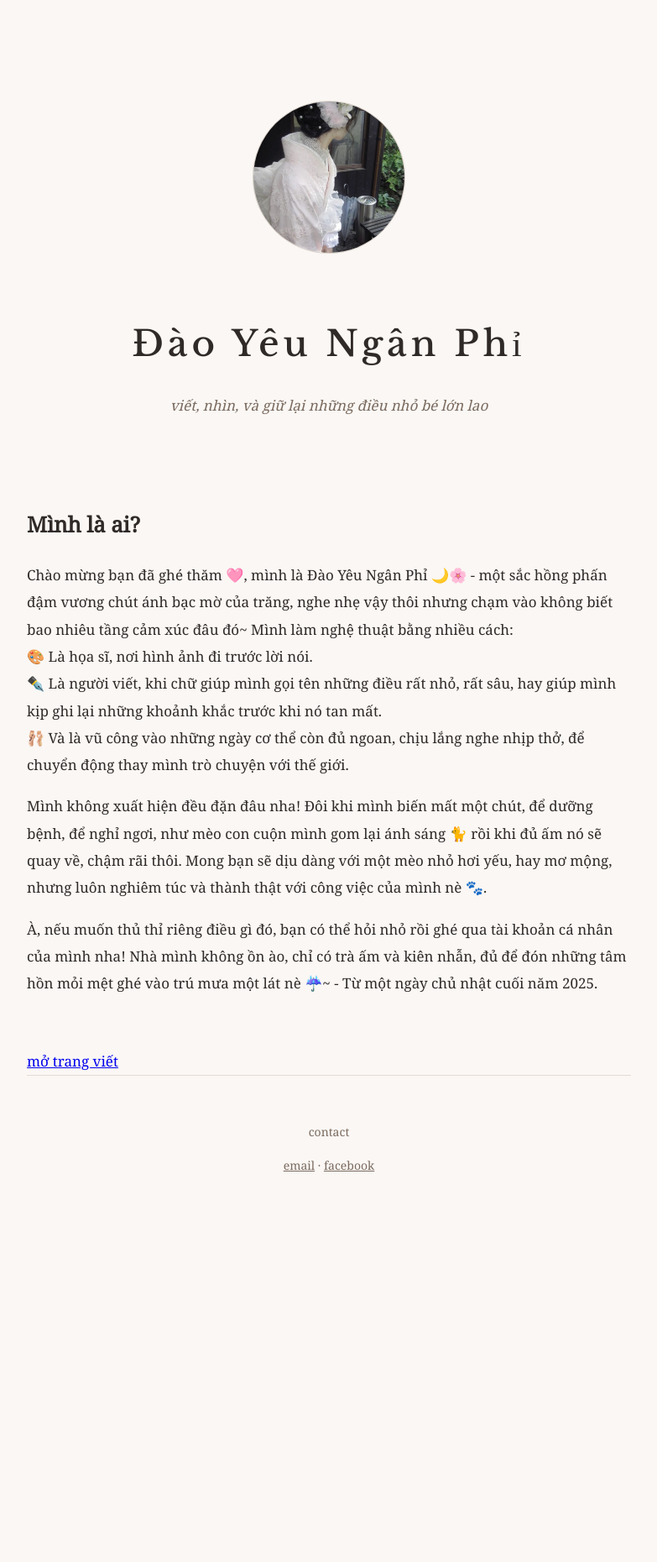
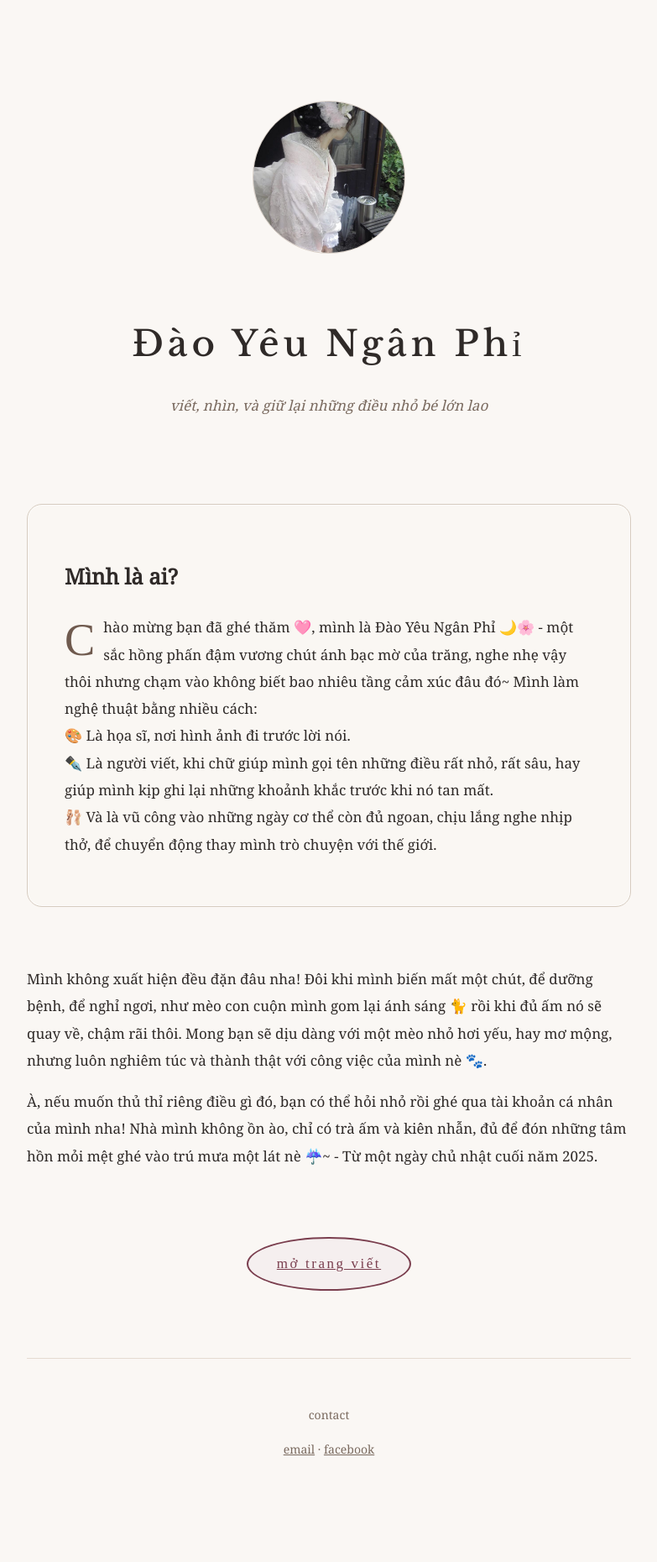
Before and after one commit to tyaoyinf/tyaoyinf.github.io, a Jekyll site: the page built from index.md, in a window 1280 px wide. Shown: the whole page at 84% size, without its empty margins (248-1031 px from the left). Built offline with Jekyll 4.4.1, drawn with Linux system fonts in a browser that asks for light colours; before the commit the page ends 1522 px from its top, so only the background shows below that.

Commit message:
Update style.css

```diff
--- a/assets/css/style.css
+++ b/assets/css/style.css
@@ -73,6 +73,15 @@ body {
   opacity: 0.7;
 }
 
+.paper-frame.japanese {
+  border: 1px solid #d6cbbf;
+  border-radius: 18px;
+  padding: 40px 44px;
+  margin: 70px 0;
+  background: #faf7f3;
+  box-shadow: inset 0 0 0 1px rgba(255,255,255,0.6);
+}
+
 /* ===== GÕ CỬA NHÀ MÌNH ===== */
 
 .home-contact {
@@ -117,3 +126,37 @@ body {
   color: #c9b6a8;
   margin-bottom: 30px;
 }
+
+.post-content p:first-of-type::first-letter,
+.paper-frame p:first-of-type::first-letter,
+.diary-block::first-letter {
+  font-family: 'Cormorant Garamond', serif;
+  float: left;
+  font-size: 3.2em;
+  line-height: 1;
+  padding-right: 10px;
+  padding-top: 4px;
+  color: #6f5a4e;
+}
+
+.seal-wrapper {
+  text-align: center;
+  margin: 80px 0;
+}
+
+.ink-seal {
+  display: inline-block;
+  padding: 14px 34px;
+  border: 2px solid #7a3e4e;
+  border-radius: 50%;
+  color: #7a3e4e;
+  font-family: 'Cormorant Garamond', serif;
+  letter-spacing: 0.15em;
+  text-transform: lowercase;
+  background: rgba(195, 142, 180, 0.08);
+}
+
+.ink-seal:hover {
+  background: rgba(195, 142, 180, 0.15);
+  transform: rotate(-2deg);
+}
```
